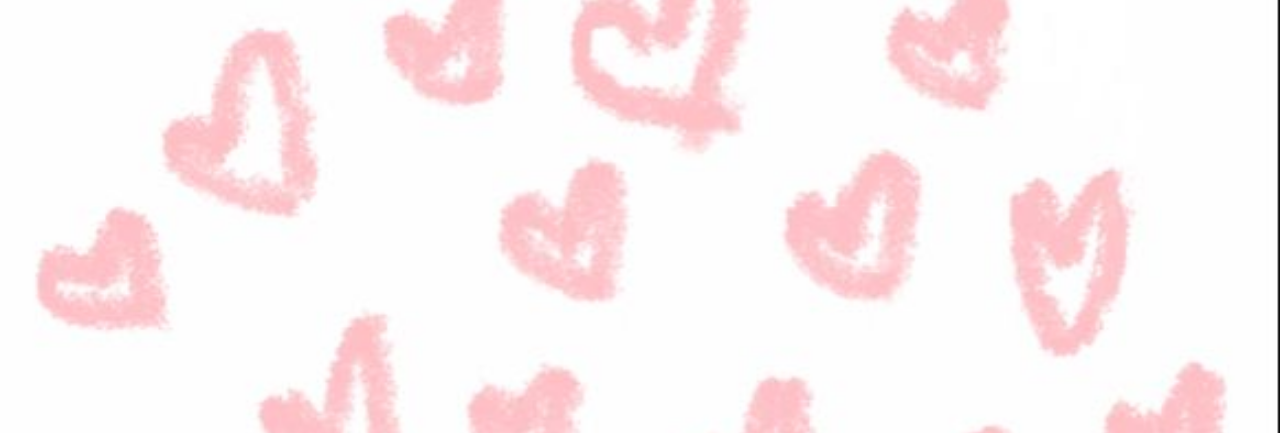
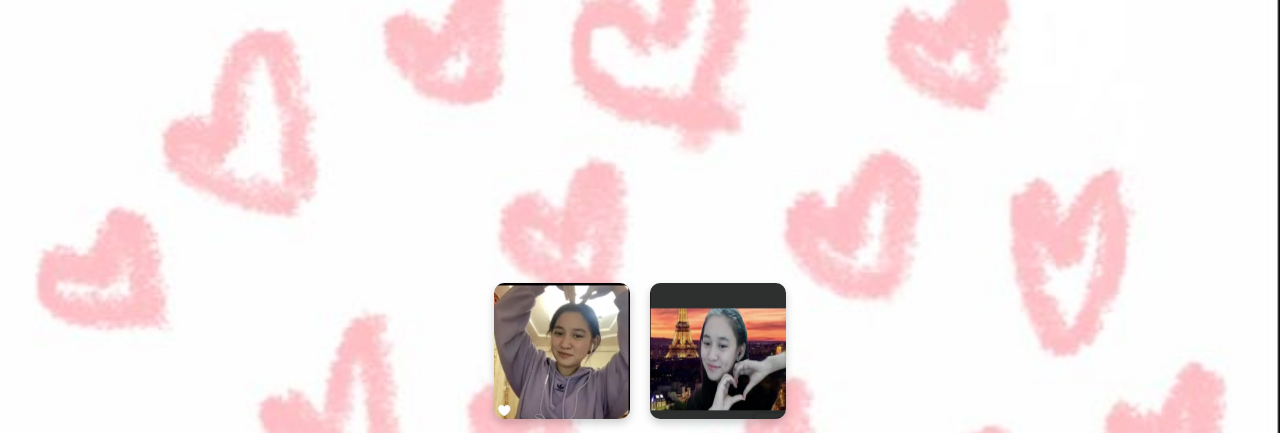
Before and after one commit to isko-08/grilfriend, a plain HTML site: page Utama.html in a window 1280 px wide. Shown: the top 433 px of the page. Drawn offline with Linux system fonts and the light colour scheme.

Commit message:
Update Utama.html

```diff
--- a/Utama.html
+++ b/Utama.html
@@ -23,7 +23,7 @@
         .image-row {
             display: flex;
             justify-content: center;
-            margin-top: 850px;
+            margin-top: 500px;
         }
 
         .image-row img {
```
